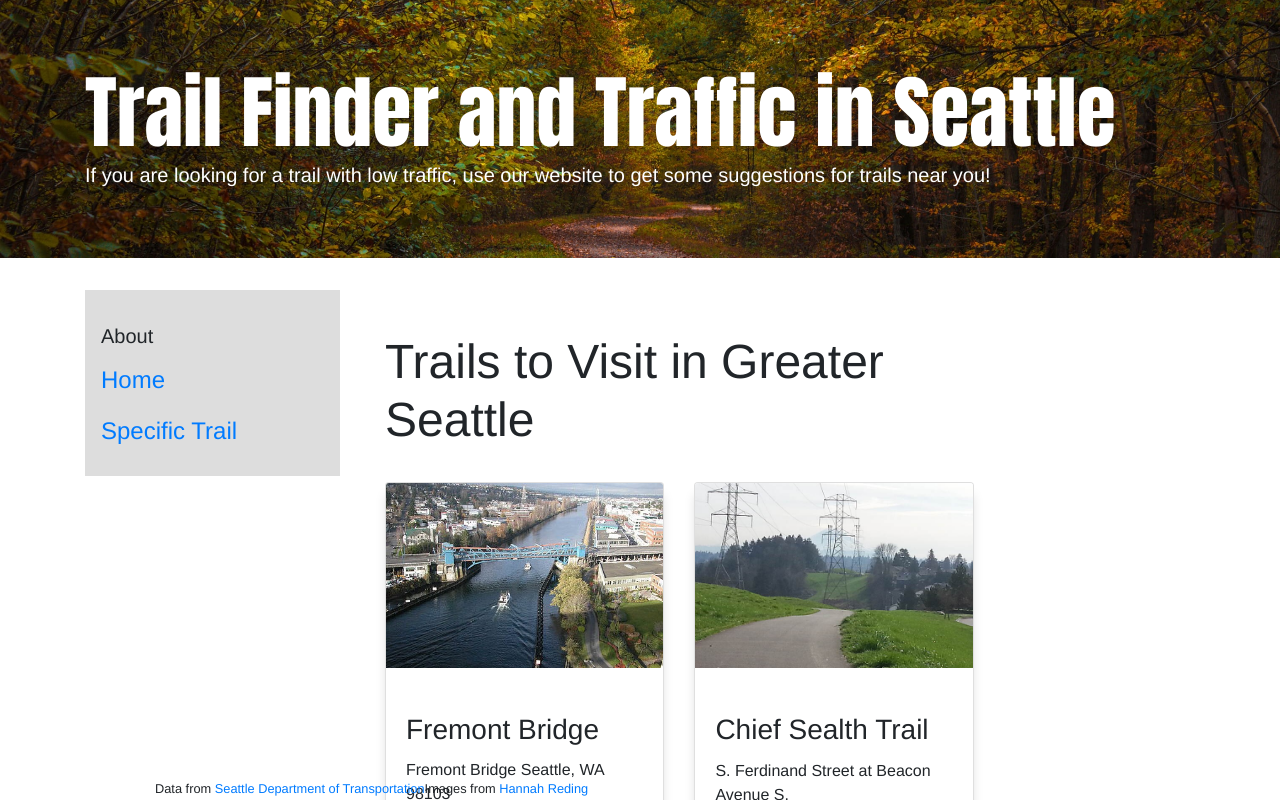
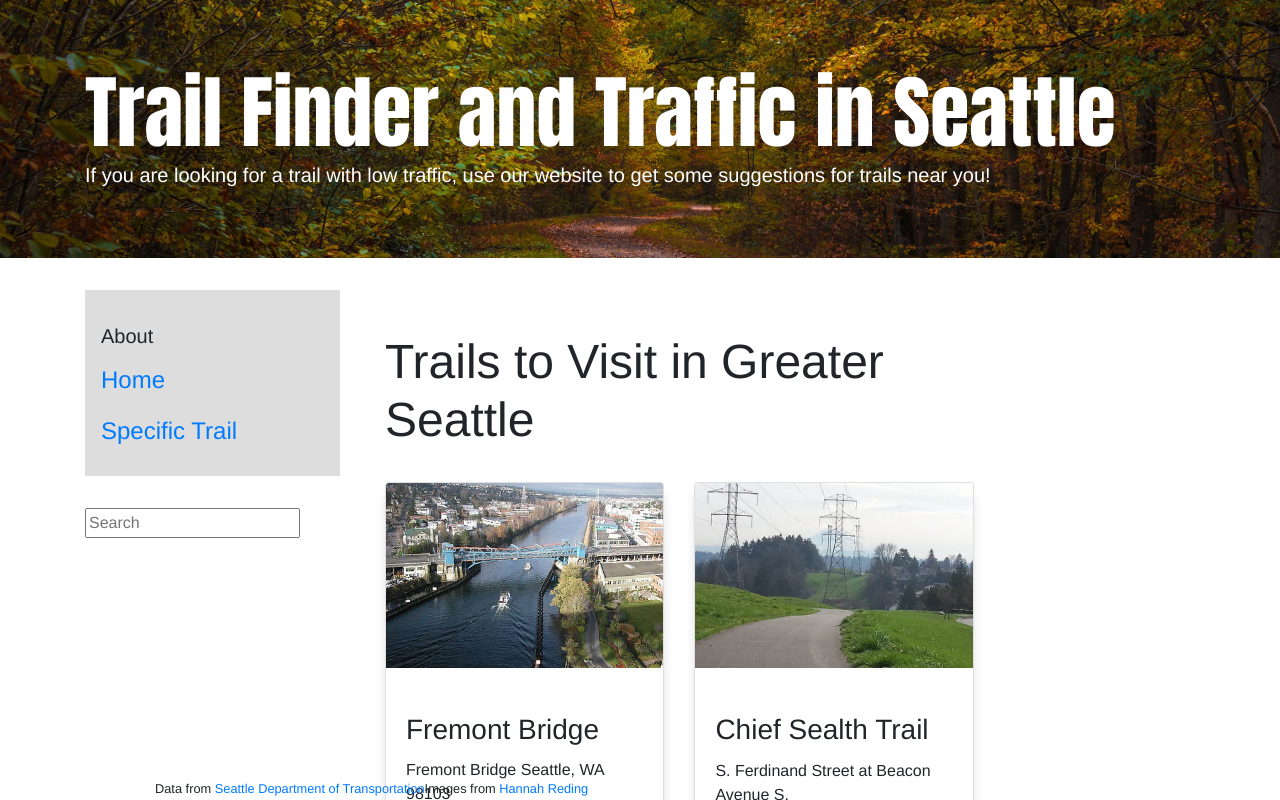
Before and after one commit to info340-au20/project-2-kshruti99, a React (Create React App) app: page / in a window 1280 px wide. Shown: the top 800 px of the page. Built offline with nearby package versions, Linux system fonts and the light colour scheme.

Commit message:
implementing search progress

```diff
--- a/src/App.js
+++ b/src/App.js
@@ -18,8 +18,11 @@ function App(props) {
     allTrails.push(props.info[trail].trailName);
   }*/
 
+  //const filteredTrails = (trail) => props.info.filter()
+
+
+
   const renderTrailList = (renderProps) => <TrailList {...renderProps} trails={props.info} />
-
   return (
     <div>
       <header class="jumbotron jumbotron-fluid bg-dark text-white">
@@ -37,6 +40,10 @@ function App(props) {
           <div className="col-3">
             <AboutNav />
             {/*<Search />*/}
+            <input
+              type="text"
+              placeholder="Search"
+            />
           </div>
           <div className="col-9">
             <Switch>
```
Also changed, not shown: 1 other file (tests, documents, lock files or other folders).
